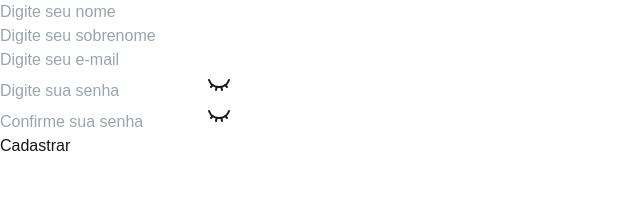
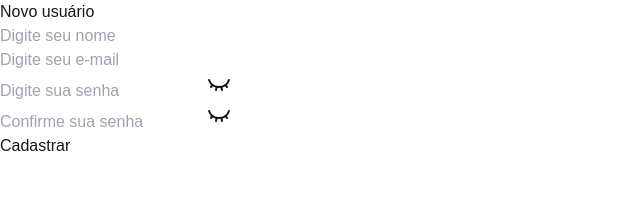
Before and after one commit to dev-brunosantos/Marcados, a Next.js app: page /cadastro/usuario in a window 1280 px wide. Shown: the top 208 px of the page, without its empty margins (0-640 px from the left). Built offline with nearby package versions, Linux system fonts and the light colour scheme.

Commit message:
Criando estilização para tela de cadastro de usuário

```diff
--- a/src/app/cadastro/usuario/page.tsx
+++ b/src/app/cadastro/usuario/page.tsx
@@ -4,6 +4,7 @@ import { useState } from "react";
 import { BtnComponent } from "@/src/components/Btn";
 import { InputComponent } from "@/src/components/Input";
 import { useCadastroUsuario } from "@/src/hooks/useCadastroUsuario";
+import { Container, Tela } from "../../_components/Tela";
 
 export default function NovoUsuario() {
 
@@ -21,19 +22,22 @@ export default function NovoUsuario() {
     }
 
     return (
-        <div>
+        <Tela>
+            <Container>
+                <h1 className="text-5xl">Novo usuário</h1>
+            </Container>
 
-            <div>
+            <Container>
                 <InputComponent
                     isPassword={false}
                     placeholder="Digite seu nome"
                     onChange={e => setNome(e.target.value)}
                 />
-                <InputComponent
+                {/* <InputComponent
                     isPassword={false}
                     placeholder="Digite seu sobrenome"
                     onChange={e => setSobrenome(e.target.value)}
-                />
+                /> */}
                 <InputComponent
                     isPassword={false}
                     placeholder="Digite seu e-mail"
@@ -49,14 +53,14 @@ export default function NovoUsuario() {
                     placeholder="Confirme sua senha"
                     onChange={e => setConfirmarSenha(e.target.value)}
                 />
-            </div>
+            </Container>
 
-            <div>
+            <Container>
                 <BtnComponent
                     titulo="Cadastrar"
                     onClick={cadastrarUsuario}
                 />
-            </div>
-        </div>
+            </Container>
+        </Tela>
     )
 }
```
